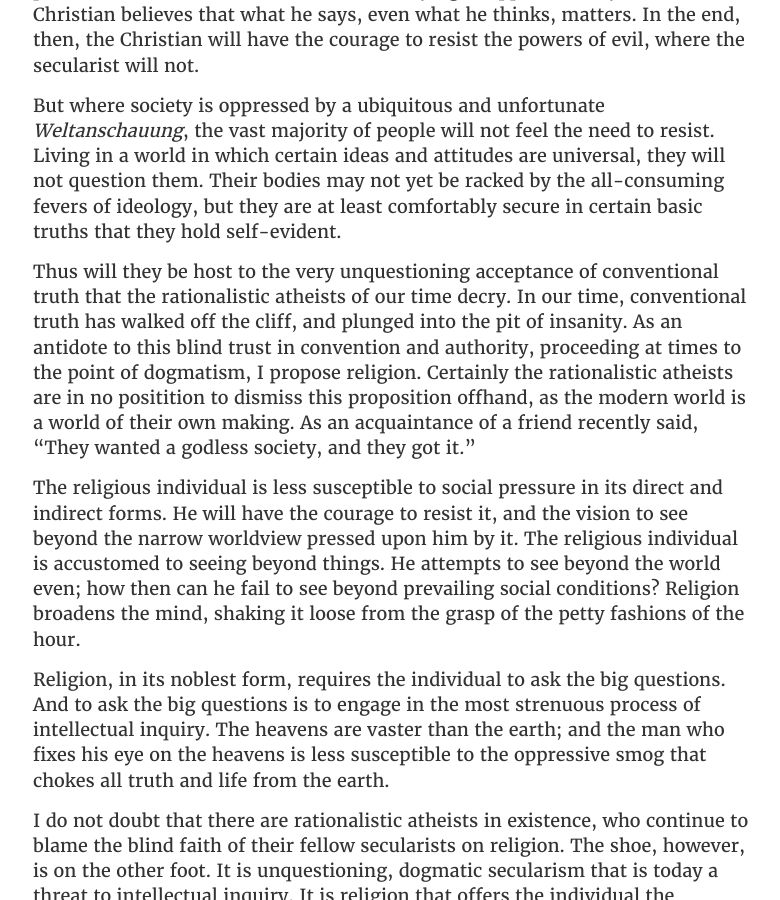
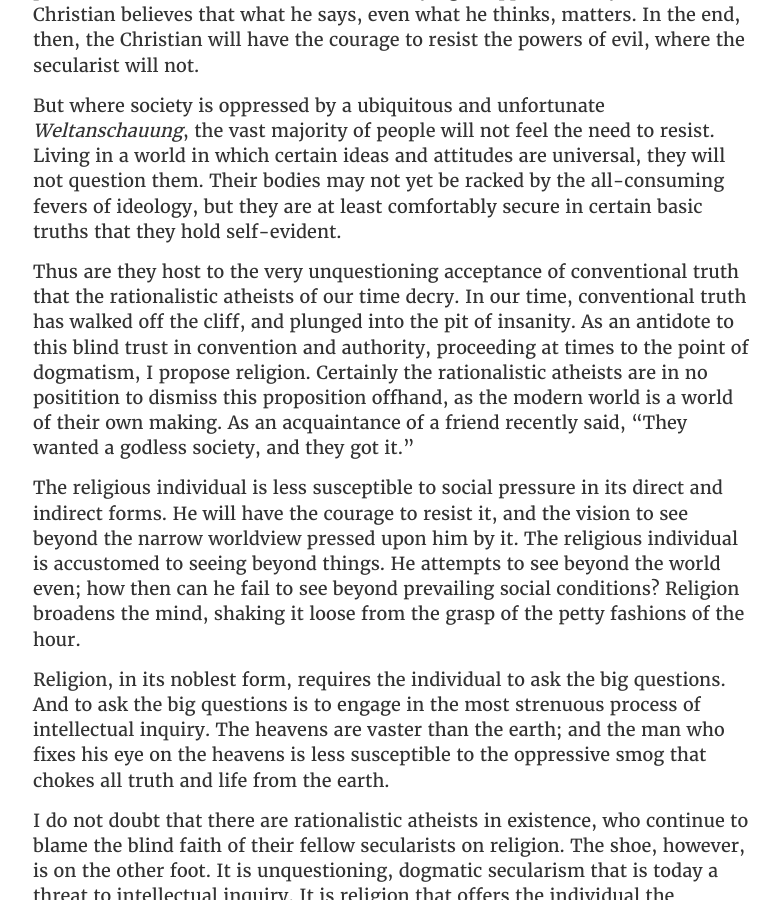
Before and after one commit to GabeHess/GabeHess.github.io, a Jekyll site: the page built from _posts/2020-7-8-secularism-narrow-mindedness-religion-and-open-mindedness.md, in a window 1280 px wide and 900 px high, scrolled down 443 px. Shown: the whole window, without its empty margins (247-1027 px from the left). Built offline with Jekyll 4.4.1, drawn with Linux system fonts in a browser that asks for light colours; some web fonts are replaced; comment, search, counter and statistics services are not loaded.

Commit message:
Edit post

```diff
--- a/_posts/2020-7-8-secularism-narrow-mindedness-religion-and-open-mindedness.md
+++ b/_posts/2020-7-8-secularism-narrow-mindedness-religion-and-open-mindedness.md
@@ -10,7 +10,7 @@ Certainly religion is a source of courage to the beleaguered individual. The uti
 
 But where society is oppressed by a ubiquitous and unfortunate _Weltanschauung_, the vast majority of people will not feel the need to resist. Living in a world in which certain ideas and attitudes are universal, they will not question them. Their bodies may not yet be racked by the all-consuming fevers of ideology, but they are at least comfortably secure in certain basic truths that they hold self-evident.
 
-Thus will they be host to the very unquestioning acceptance of conventional truth that the rationalistic atheists of our time decry. In our time, conventional truth has walked off the cliff, and plunged into the pit of insanity. As an antidote to this blind trust in convention and authority, proceeding at times to the point of dogmatism, I propose religion. Certainly the rationalistic atheists are in no positition to dismiss this proposition offhand, as the modern world is a world of their own making. As an acquaintance of a friend recently said, “They wanted a godless society, and they got it.”
+Thus are they host to the very unquestioning acceptance of conventional truth that the rationalistic atheists of our time decry. In our time, conventional truth has walked off the cliff, and plunged into the pit of insanity. As an antidote to this blind trust in convention and authority, proceeding at times to the point of dogmatism, I propose religion. Certainly the rationalistic atheists are in no positition to dismiss this proposition offhand, as the modern world is a world of their own making. As an acquaintance of a friend recently said, “They wanted a godless society, and they got it.”
 
 The religious individual is less susceptible to social pressure in its direct and indirect forms. He will have the courage to resist it, and the vision to see beyond the narrow worldview pressed upon him by it. The religious individual is accustomed to seeing beyond things. He attempts to see beyond the world even; how then can he fail to see beyond prevailing social conditions? Religion broadens the mind, shaking it loose from the grasp of the petty fashions of the hour.
 
```
